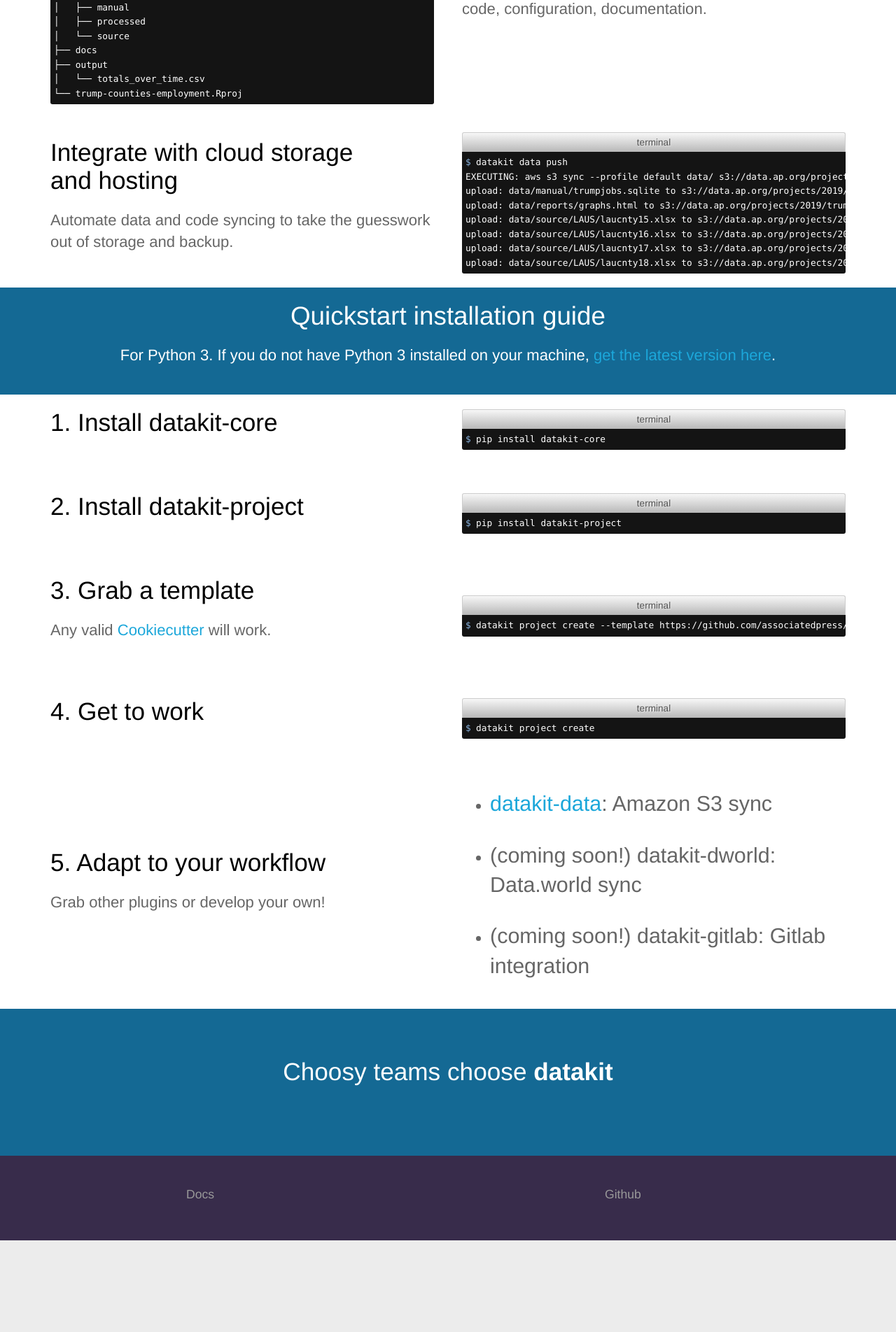
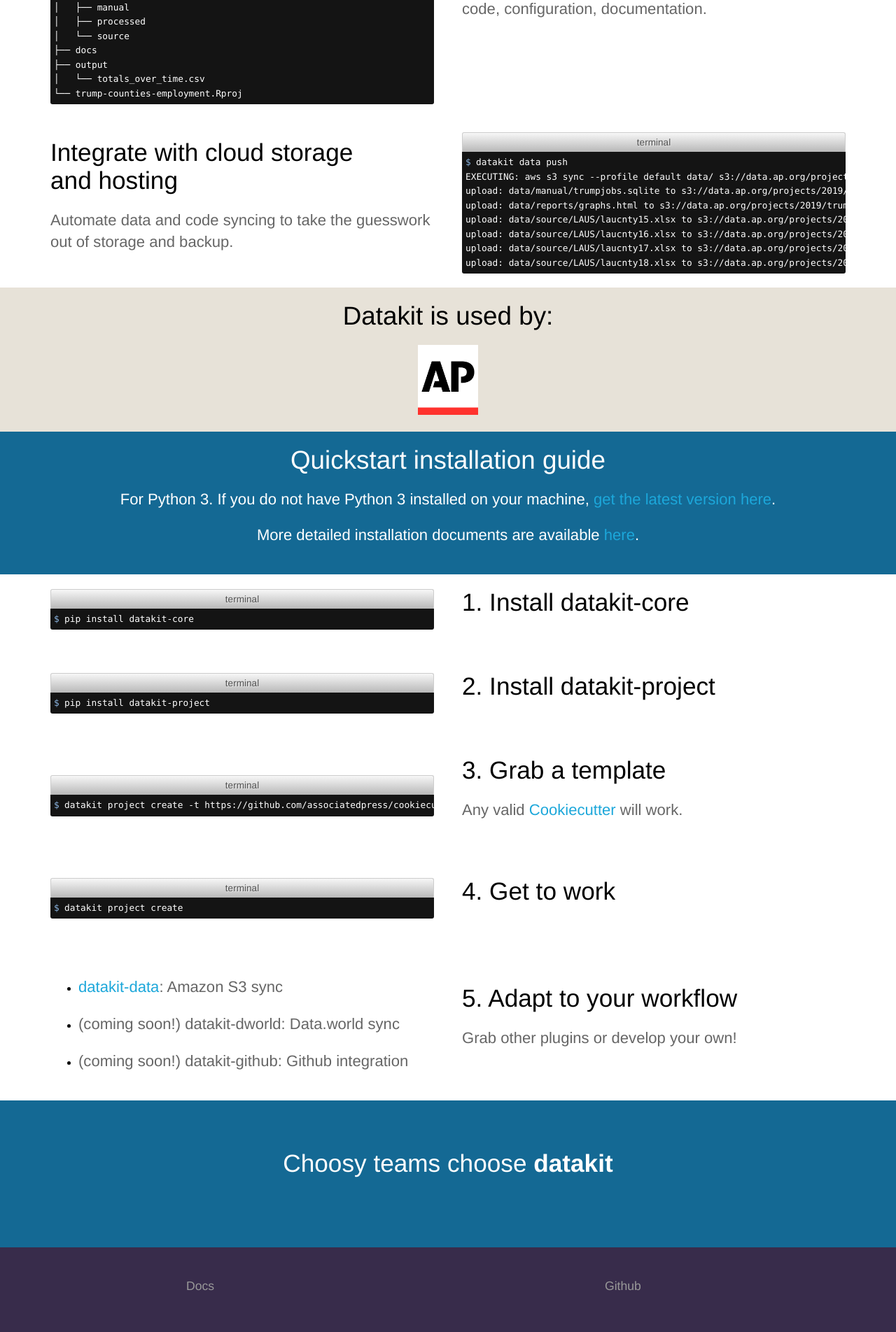
Before and after one commit to associatedpress/datakit-docs-template, a Jekyll site: the page built from index.html, in a window 1280 px wide. Shown: the part 752-2656 px from the top of the page at 70% size. Built offline with Jekyll 4.4.1, drawn with Linux system fonts in a browser that asks for light colours; before the commit the page ends 2525 px from its top, so only the background shows below that.

Commit message:
Add "Users" showccase
Other small fixes and style edits; re-enable scrolling on faux-terminal windows

```diff
--- a/_config.yml
+++ b/_config.yml
@@ -15,8 +15,7 @@
 permalink: pretty
 
 defaults:
-  -
-    scope:
+  - scope:
       path: "index.html"
     values:
       layout: "default"
--- a/_sass/landing-page.scss
+++ b/_sass/landing-page.scss
@@ -27,6 +27,30 @@
 	}
 }
 
+.users {
+	color: #ffffff;
+	text-align: center;
+	background: #E7E2D8;
+	padding-top: 20px;
+        max-width: 1440px;
+        margin-right: auto;
+        margin-left: auto;
+	p {
+		color: #000;
+	}
+        h1 {
+            color: #000;
+            margin-bottom: 20px;
+        }
+}
+
+.flex-parent {
+    display: flex;
+}
+
+.flex-child {
+    flex: 1;
+}
 
 @media #{$desktop} {
 	.flex {
--- a/_sass/layout.scss
+++ b/_sass/layout.scss
@@ -137,8 +137,9 @@
   color: #FFFFFF;
   font: 0.8em 'Andale Mono', Consolas, 'Courier New';
   line-height: 1.6em;
-  overflow: hidden;
+  overflow: auto;
   white-space: nowrap;
+
 
   -webkit-border-bottom-right-radius: 3px;
   -webkit-border-bottom-left-radius: 3px;
--- a/_sass/navigation.scss
+++ b/_sass/navigation.scss
@@ -76,7 +76,6 @@
 
 			&:hover {
 				background: #fff;
-				color: $brand-color;
 			}
 		}
 	}
--- a/_sass/variables.scss
+++ b/_sass/variables.scss
@@ -1,7 +1,3 @@
-$brand-color: #4182e4;
-$secondary-brand-color: #4182e4;
-$middle-gradient-color: mix($brand-color, $secondary-brand-color, 95%);
-
 // Breakpoints
 $tablet: "(min-width: 450px)";
 $mid-point: "(min-width: 620px)";
--- a/index.html
+++ b/index.html
@@ -82,9 +82,18 @@
     </div>
   </section>
 
+  <section class="users" id="users">
+    <h1>Datakit is used by:</h1>
+    <div class="parent flex-parent">
+      <div class="child flex-child">
+        <img src="images/user_images/AP_RGB.jpg" alt="Associated Press" height="100">
+      </div>
+    </div>
+  </section>
   <section class="banner" id="tutorial">
     <h1>Quickstart installation guide</h1>
     <p class="subtext">For Python 3. If you do not have Python 3 installed on your machine, <a href="https://www.python.org/downloads/">get the latest version here</a>.</p>
+    <p class="subtext">More detailed installation documents are available <a href="https://datakit-core.readthedocs.io/en/latest/readme.html#installation">here</a>.</p>
   </section>
 
   <section>
@@ -130,7 +139,7 @@
       <div class="shell-wrap">
         <p class="shell-top-bar">terminal</p>
         <ul class="shell-body">
-          <li>datakit project create --template https://github.com/associatedpress/cookiecutter-r-project.git</li>
+          <li>datakit project create -t https://github.com/associatedpress/cookiecutter-r-project.git</li>
         </ul>
       </div>
     </div>
@@ -162,11 +171,11 @@
         <h2>5. Adapt to your workflow</h2>
         <p>Grab other plugins or develop your own!</p>
       </div>
-      <div class="text">
+      <div class="shell-wrap">
         <ul>
           <li><p><a href="https://github.com/associatedpress/datakit-data">datakit-data</a>: Amazon S3 sync</p></li>
           <li><p>(coming soon!) datakit-dworld: Data.world sync</p></li>
-          <li><p>(coming soon!) datakit-gitlab: Gitlab integration</p></li>
+          <li><p>(coming soon!) datakit-github: Github integration</p></li>
         </ul>
       </div>
     </div>
```
Also changed, not shown: images/user_images/AP_RGB.jpg (added).
